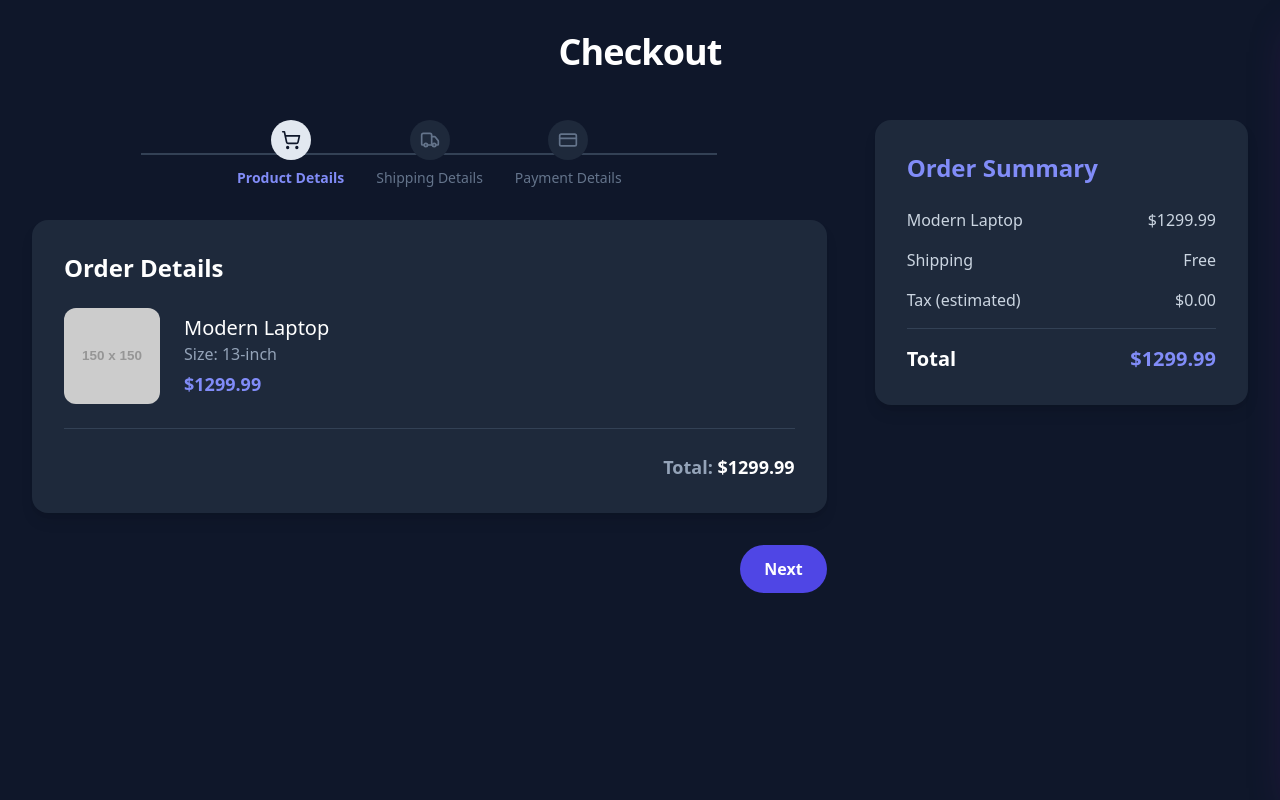
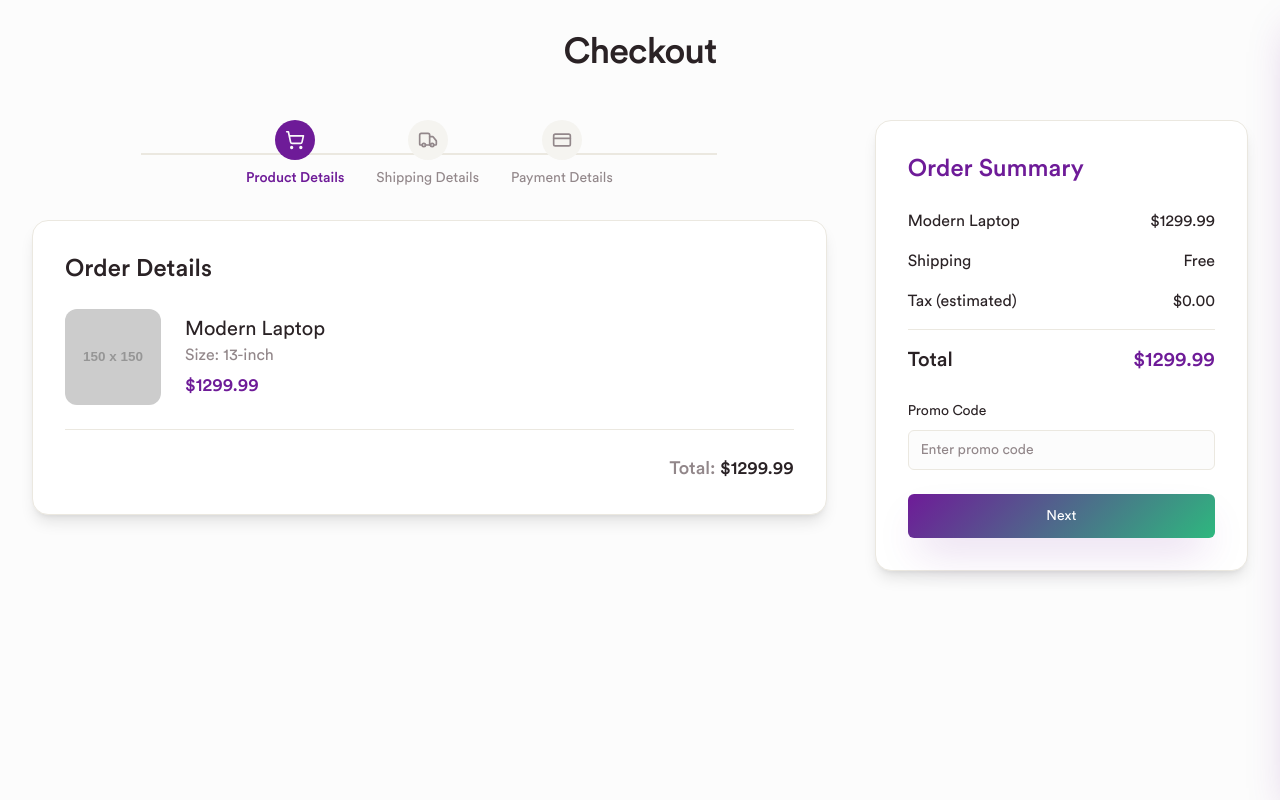
Before and after one commit to TECHCROWDMY/aanya-sarees-shop, a React (Vite) app: page /checkout in a window 1280 px wide. Built offline with nearby package versions, Linux system fonts and the light colour scheme.

Commit message:
Update checkout page theme and layout

```diff
--- a/src/pages/Checkout.tsx
+++ b/src/pages/Checkout.tsx
@@ -1,6 +1,8 @@
-import { useState, useEffect } from "react";
-import { BrowserRouter, Routes, Route, Link, useLocation } from "react-router-dom";
+import { useState } from "react";
+import { useLocation } from "react-router-dom";
 import { ShoppingCart, Truck, CreditCard, XCircle } from "lucide-react";
+import { Input } from "@/components/ui/input";
+import { Button } from "@/components/ui/button";
 
 // Dummy product data to use if no product is passed via navigation
 const dummyProduct = {
@@ -27,6 +29,7 @@ function CheckoutPage() {
     expiry: "",
     cvv: "",
   });
+  const [promoCode, setPromoCode] = useState("");
   const [showSuccessModal, setShowSuccessModal] = useState(false);
 
   const nextStep = () => setStep((prev) => Math.min(prev + 1, 3));
@@ -46,41 +49,41 @@ function CheckoutPage() {
   ];
 
   return (
-    <div className="min-h-screen bg-slate-900 text-white p-8 font-sans">
+    <div className="min-h-screen bg-background p-8 font-circular">
       {showSuccessModal && (
-        <div className="fixed inset-0 bg-slate-900 bg-opacity-75 flex items-center justify-center z-50">
-          <div className="bg-slate-800 p-8 rounded-2xl shadow-xl border-2 border-green-600 text-center relative max-w-sm mx-auto">
+        <div className="fixed inset-0 bg-black/50 flex items-center justify-center z-50">
+          <div className="bg-background p-8 rounded-2xl shadow-xl border-2 border-green-600 text-center relative max-w-sm mx-auto">
             <button
               onClick={() => setShowSuccessModal(false)}
-              className="absolute top-4 right-4 text-slate-400 hover:text-slate-200 transition-colors"
+              className="absolute top-4 right-4 text-muted-foreground hover:text-foreground transition-colors"
             >
               <XCircle size={24} />
             </button>
-            <h3 className="text-3xl font-bold text-green-400 mb-4">Order Placed!</h3>
-            <p className="text-slate-300">Your order has been successfully processed.</p>
+            <h3 className="text-3xl font-bold text-green-600 mb-4">Order Placed!</h3>
+            <p className="text-muted-foreground">Your order has been successfully processed.</p>
           </div>
         </div>
       )}
 
       <div className="max-w-7xl mx-auto space-y-12">
         <header className="text-center">
-          <h1 className="text-4xl font-bold tracking-tight text-white">Checkout</h1>
+          <h1 className="text-4xl font-bold tracking-tight text-foreground">Checkout</h1>
         </header>
 
         <div className="grid grid-cols-1 lg:grid-cols-3 gap-12">
           {/* Main Content */}
           <div className="lg:col-span-2 space-y-8">
             {/* Steps Indicator */}
-            <div className="max-w-xl mx-auto flex justify-center items-center relative after:absolute after:top-1/2 after:left-0 after:right-0 after:-translate-y-1/2 after:h-0.5 after:bg-slate-700 after:z-0 px-4 sm:px-0 gap-8">
+            <div className="max-w-xl mx-auto flex justify-center items-center relative after:absolute after:top-1/2 after:left-0 after:right-0 after:-translate-y-1/2 after:h-0.5 after:bg-border after:z-0 px-4 sm:px-0 gap-8">
               {steps.map((s) => {
                 const isActive = step >= s.id;
                 const isCompleted = step > s.id;
                 return (
                   <div key={s.id} className="relative z-10 flex flex-col items-center">
-                    <div className={`w-10 h-10 flex items-center justify-center rounded-full transition-colors duration-300 ${isCompleted ? 'bg-indigo-500' : isActive ? 'bg-slate-200 text-slate-900' : 'bg-slate-800 text-slate-500'}`}>
+                    <div className={`w-10 h-10 flex items-center justify-center rounded-full transition-colors duration-300 ${isCompleted ? 'bg-primary text-primary-foreground' : isActive ? 'bg-primary text-primary-foreground' : 'bg-muted text-muted-foreground'}`}>
                       <s.icon size={20} />
                     </div>
-                    <span className={`mt-2 text-center text-sm font-medium transition-colors duration-300 ${isActive ? 'text-indigo-400 font-semibold' : 'text-slate-500'}`}>
+                    <span className={`mt-2 text-center text-sm font-medium transition-colors duration-300 ${isActive ? 'text-primary font-semibold' : 'text-muted-foreground'}`}>
                       {s.label}
                     </span>
                   </div>
@@ -90,44 +93,44 @@ function CheckoutPage() {
 
             {/* Step Content Containers */}
             {step === 1 && (
-              <div className="bg-slate-800 p-8 rounded-2xl shadow-lg">
-                <h2 className="text-2xl font-semibold mb-6">Order Details</h2>
-                <div className="flex items-center space-x-6 border-b border-slate-700 pb-6 mb-6">
+              <div className="bg-card p-8 rounded-2xl shadow-lg border">
+                <h2 className="text-2xl font-semibold mb-6 text-foreground">Order Details</h2>
+                <div className="flex items-center space-x-6 border-b border-border pb-6 mb-6">
                   <img src={initialProduct.image} alt={initialProduct.name} className="w-24 h-24 object-cover rounded-xl" />
                   <div className="flex-1">
-                    <h3 className="text-xl font-medium">{initialProduct.name}</h3>
-                    <p className="text-slate-400">Size: {initialProduct.size}</p>
-                    <p className="text-indigo-400 text-lg font-bold mt-1">${initialProduct.price}</p>
+                    <h3 className="text-xl font-medium text-foreground">{initialProduct.name}</h3>
+                    <p className="text-muted-foreground">Size: {initialProduct.size}</p>
+                    <p className="text-primary text-lg font-bold mt-1">${initialProduct.price}</p>
                   </div>
                 </div>
                 <div className="text-right text-lg font-semibold">
-                  <span className="text-slate-400">Total:</span> ${initialProduct.price}
+                  <span className="text-muted-foreground">Total:</span> <span className="text-foreground">${initialProduct.price}</span>
                 </div>
               </div>
             )}
 
             {step === 2 && (
-              <div className="bg-slate-800 p-8 rounded-2xl shadow-lg">
-                <h2 className="text-2xl font-semibold mb-6">Shipping Information</h2>
+              <div className="bg-card p-8 rounded-2xl shadow-lg border">
+                <h2 className="text-2xl font-semibold mb-6 text-foreground">Shipping Information</h2>
                 <form className="space-y-6">
-                  <input type="text" placeholder="Full Name" value={shippingDetails.name} onChange={(e) => setShippingDetails({ ...shippingDetails, name: e.target.value })} className="w-full bg-slate-700 text-white rounded-xl p-4 border-none focus:outline-none focus:ring-2 focus:ring-indigo-500 transition-all" />
-                  <input type="text" placeholder="Street Address" value={shippingDetails.address} onChange={(e) => setShippingDetails({ ...shippingDetails, address: e.target.value })} className="w-full bg-slate-700 text-white rounded-xl p-4 border-none focus:outline-none focus:ring-2 focus:ring-indigo-500 transition-all" />
+                  <Input type="text" placeholder="Full Name" value={shippingDetails.name} onChange={(e) => setShippingDetails({ ...shippingDetails, name: e.target.value })} className="w-full font-circular" />
+                  <Input type="text" placeholder="Street Address" value={shippingDetails.address} onChange={(e) => setShippingDetails({ ...shippingDetails, address: e.target.value })} className="w-full font-circular" />
                   <div className="grid grid-cols-1 sm:grid-cols-2 gap-4">
-                    <input type="text" placeholder="City" value={shippingDetails.city} onChange={(e) => setShippingDetails({ ...shippingDetails, city: e.target.value })} className="w-full bg-slate-700 text-white rounded-xl p-4 border-none focus:outline-none focus:ring-2 focus:ring-indigo-500 transition-all" />
-                    <input type="text" placeholder="Postal Code" value={shippingDetails.postalCode} onChange={(e) => setShippingDetails({ ...shippingDetails, postalCode: e.target.value })} className="w-full bg-slate-700 text-white rounded-xl p-4 border-none focus:outline-none focus:ring-2 focus:ring-indigo-500 transition-all" />
+                    <Input type="text" placeholder="City" value={shippingDetails.city} onChange={(e) => setShippingDetails({ ...shippingDetails, city: e.target.value })} className="w-full font-circular" />
+                    <Input type="text" placeholder="Postal Code" value={shippingDetails.postalCode} onChange={(e) => setShippingDetails({ ...shippingDetails, postalCode: e.target.value })} className="w-full font-circular" />
                   </div>
                 </form>
               </div>
             )}
 
             {step === 3 && (
-              <div className="bg-slate-800 p-8 rounded-2xl shadow-lg">
-                <h2 className="text-2xl font-semibold mb-6">Payment Details</h2>
+              <div className="bg-card p-8 rounded-2xl shadow-lg border">
+                <h2 className="text-2xl font-semibold mb-6 text-foreground">Payment Details</h2>
                 <form className="space-y-6">
-                  <input type="text" placeholder="Card Number" value={paymentDetails.cardNumber} onChange={(e) => setPaymentDetails({ ...paymentDetails, cardNumber: e.target.value })} className="w-full bg-slate-700 text-white rounded-xl p-4 border-none focus:outline-none focus:ring-2 focus:ring-indigo-500 transition-all" />
+                  <Input type="text" placeholder="Card Number" value={paymentDetails.cardNumber} onChange={(e) => setPaymentDetails({ ...paymentDetails, cardNumber: e.target.value })} className="w-full font-circular" />
                   <div className="grid grid-cols-2 gap-4">
-                    <input type="text" placeholder="MM/YY" value={paymentDetails.expiry} onChange={(e) => setPaymentDetails({ ...paymentDetails, expiry: e.target.value })} className="w-full bg-slate-700 text-white rounded-xl p-4 border-none focus:outline-none focus:ring-2 focus:ring-indigo-500 transition-all" />
-                    <input type="text" placeholder="CVV" value={paymentDetails.cvv} onChange={(e) => setPaymentDetails({ ...paymentDetails, cvv: e.target.value })} className="w-full bg-slate-700 text-white rounded-xl p-4 border-none focus:outline-none focus:ring-2 focus:ring-indigo-500 transition-all" />
+                    <Input type="text" placeholder="MM/YY" value={paymentDetails.expiry} onChange={(e) => setPaymentDetails({ ...paymentDetails, expiry: e.target.value })} className="w-full font-circular" />
+                    <Input type="text" placeholder="CVV" value={paymentDetails.cvv} onChange={(e) => setPaymentDetails({ ...paymentDetails, cvv: e.target.value })} className="w-full font-circular" />
                   </div>
                 </form>
               </div>
@@ -136,43 +139,59 @@ function CheckoutPage() {
             {/* Navigation Buttons */}
             <div className="flex justify-between mt-8">
               {step > 1 && (
-                <button onClick={prevStep} className="px-6 py-3 bg-slate-700 text-slate-300 font-semibold rounded-full hover:bg-slate-600 transition-colors duration-300">
+                <Button onClick={prevStep} variant="outline" size="lg" className="font-circular">
                   Back
-                </button>
-              )}
-              {step < 3 ? (
-                <button onClick={nextStep} className="ml-auto px-6 py-3 bg-indigo-600 text-white font-semibold rounded-full hover:bg-indigo-500 transition-colors duration-300">
-                  Next
-                </button>
-              ) : (
-                <button onClick={handlePlaceOrder} className="ml-auto px-6 py-3 bg-green-600 text-white font-semibold rounded-full hover:bg-green-500 transition-colors duration-300">
-                  Place Order
-                </button>
+                </Button>
               )}
             </div>
           </div>
 
           {/* Sidebar - Order Summary */}
-          <div className="bg-slate-800 p-8 rounded-2xl shadow-lg h-fit lg:sticky lg:top-8">
-            <h2 className="text-2xl font-semibold mb-6 text-indigo-400">Order Summary</h2>
+          <div className="bg-card p-8 rounded-2xl shadow-lg border h-fit lg:sticky lg:top-8">
+            <h2 className="text-2xl font-semibold mb-6 text-primary">Order Summary</h2>
             <div className="space-y-4">
-              <div className="flex justify-between items-center text-slate-300">
+              <div className="flex justify-between items-center text-foreground font-circular">
                 <span>{initialProduct.name}</span>
                 <span>${initialProduct.price}</span>
               </div>
-              <div className="flex justify-between items-center text-slate-300">
+              <div className="flex justify-between items-center text-foreground font-circular">
                 <span>Shipping</span>
                 <span>Free</span>
               </div>
-              <div className="flex justify-between items-center text-slate-300">
+              <div className="flex justify-between items-center text-foreground font-circular">
                 <span>Tax (estimated)</span>
                 <span>$0.00</span>
               </div>
-              <div className="border-t border-slate-700 my-4"></div>
-              <div className="flex justify-between items-center text-xl font-bold">
+              <div className="border-t border-border my-4"></div>
+              <div className="flex justify-between items-center text-xl font-bold font-circular">
                 <span>Total</span>
-                <span className="text-indigo-400">${initialProduct.price}</span>
+                <span className="text-primary">${initialProduct.price}</span>
               </div>
+            </div>
+
+            {/* Promo Code Input */}
+            <div className="mt-6 space-y-2">
+              <label className="text-sm font-medium text-foreground font-circular">Promo Code</label>
+              <Input
+                type="text"
+                placeholder="Enter promo code"
+                value={promoCode}
+                onChange={(e) => setPromoCode(e.target.value)}
+                className="w-full font-circular"
+              />
+            </div>
+
+            {/* Next/Place Order Button */}
+            <div className="mt-6">
+              {step < 3 ? (
+                <Button onClick={nextStep} variant="luxury" size="lg" className="w-full font-circular">
+                  Next
+                </Button>
+              ) : (
+                <Button onClick={handlePlaceOrder} className="w-full bg-green-600 hover:bg-green-700 text-white font-circular" size="lg">
+                  Place Order
+                </Button>
+              )}
             </div>
           </div>
         </div>
```
